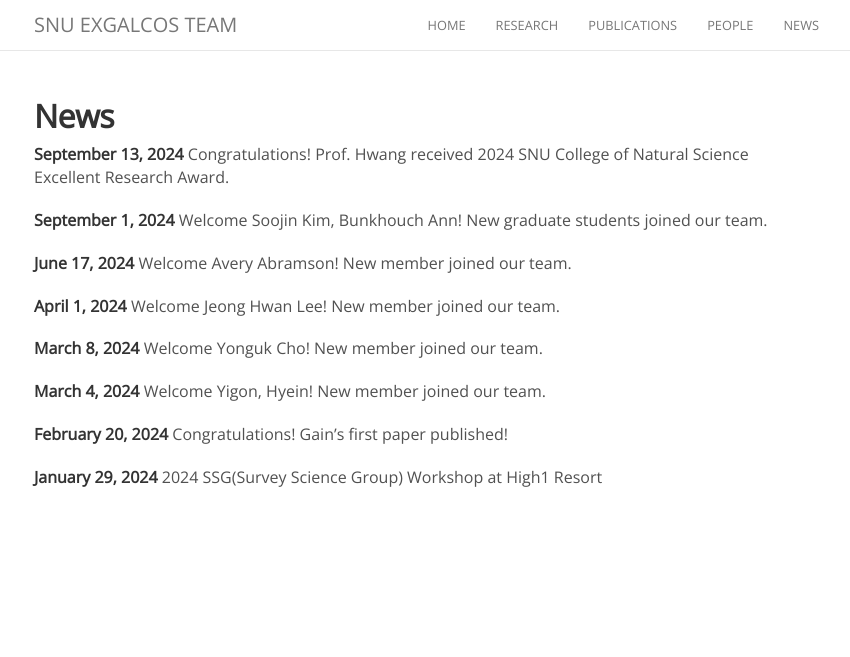
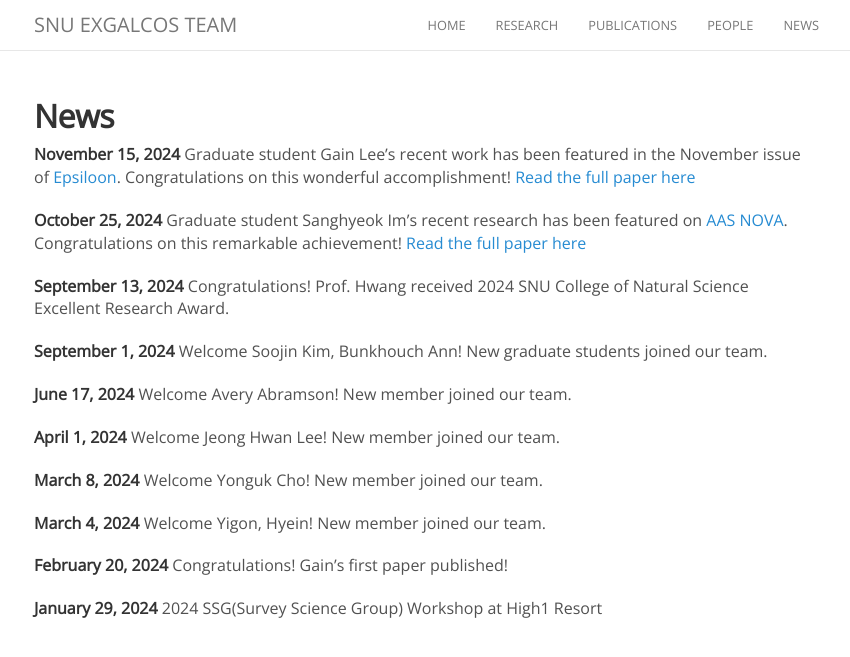
Before and after one commit to exgalcos/exgalcos.github.io, a Jekyll site: the page built from news.md, in a window 1280 px wide. Shown: the top 657 px of the page, without its empty margins (221-1071 px from the left). Built offline with Jekyll 4.4.1, drawn with Linux system fonts in a browser that asks for light colours; nearby versions of some CDN libraries; comment, search, counter and statistics services are not loaded.

Commit message:
Update news.md

```diff
--- a/news.md
+++ b/news.md
@@ -4,6 +4,12 @@ permalink: /news/
 ---
 
 ## **News**
+
+**November 15, 2024**
+Graduate student Gain Lee’s recent work has been featured in the November issue of [Epsiloon](https://www.epsiloon.com/tous-les-numeros/n41/voici_les_galaxies_noires/). Congratulations on this wonderful accomplishment! [Read the full paper here](https://iopscience.iop.org/article/10.3847/1538-4357/ad1e5d)
+
+**October 25, 2024**
+Graduate student Sanghyeok Im’s recent research has been featured on [AAS NOVA](https://aasnova.org/2024/10/25/tracing-huge-distant-structures-in-the-universe/). Congratulations on this remarkable achievement! [Read the full paper here](https://iopscience.iop.org/article/10.3847/1538-4357/ad67d2)
 
 **September 13, 2024**
 Congratulations! Prof. Hwang received 2024 SNU College of Natural Science Excellent Research Award.
```
